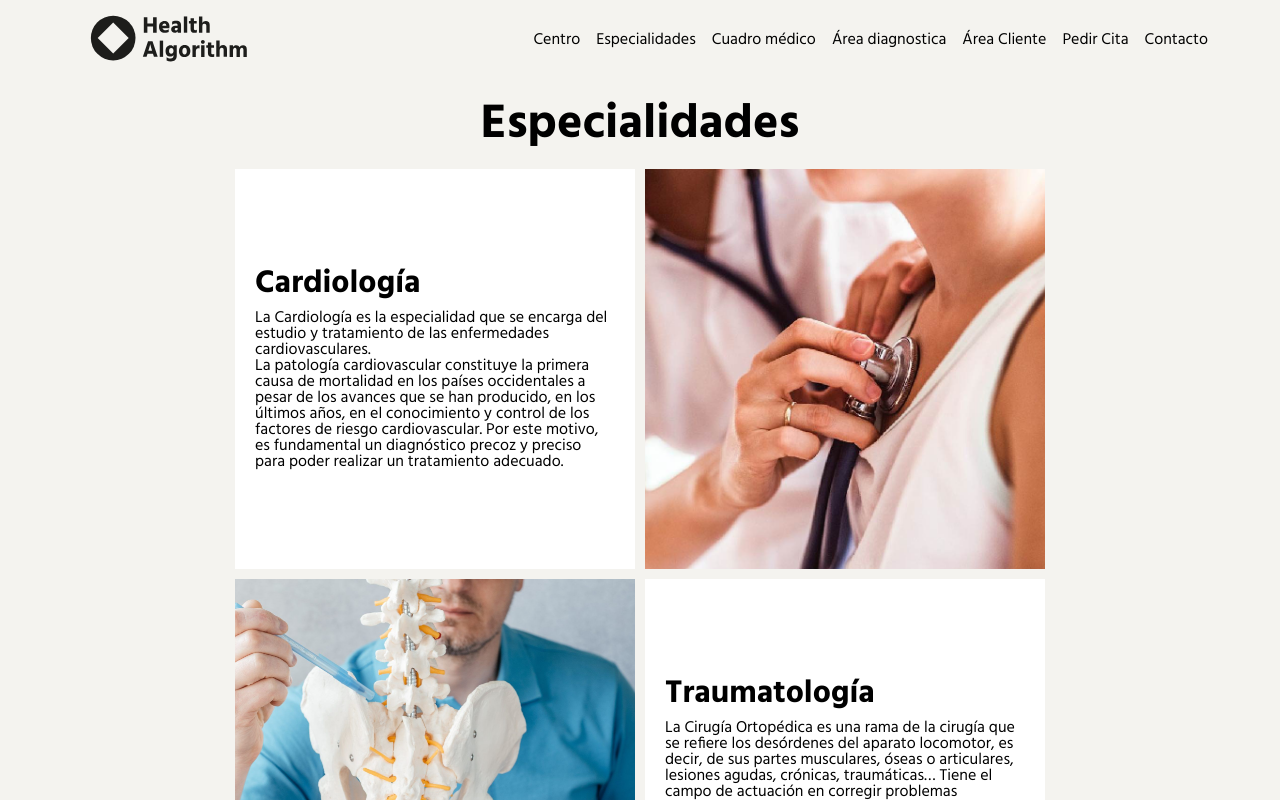
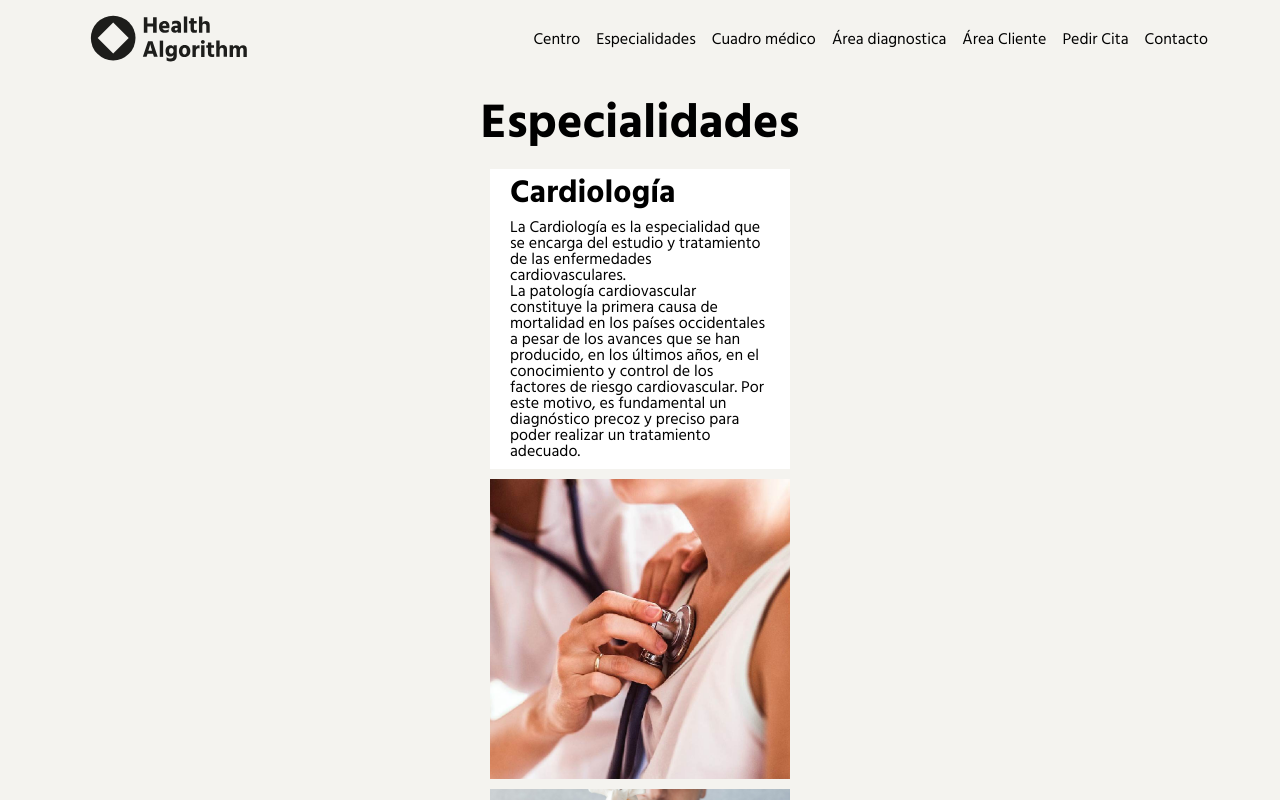
Before and after one commit to carlotajuncosa/front-proyectofinal, a React (Create React App) app: page /especialidades in a window 1280 px wide. Shown: the top 800 px of the page. Built offline with nearby package versions, Linux system fonts and the light colour scheme.

Commit message:
FIX images and text styles at areadiagnostica and especialidades

```diff
--- a/src/styles/AreaDiagnostica.scss
+++ b/src/styles/AreaDiagnostica.scss
@@ -1,3 +1,5 @@
+@import "Schema.scss";
+
 .diag {
   &__title {
     padding: 50px;
@@ -11,21 +13,30 @@
 
   &__box {
     display: flex;
-      justify-content: center;
+    flex-direction: column;
+    align-items: center;
     gap: 10px;
     padding-bottom: 10px;
   }
-    @media screen and (max-width: 821px) {
+
+  @include tablet {
     &__box {
       display: flex;
-        flex-direction: column;
-        align-items: center;
+      justify-content: center;
+    }
+    &__box--text {
+      width: 400px;
+      height: 400px;
+    }
+    &__box--img {
+      width: 400px;
+      height: 400px;
     }
   }
 
   &__box--text {
-      width: 400px;
-      height: 400px;
+    width: 300px;
+    height: 300px;
     background-color: white;
     padding-right: 20px;
     padding-left: 20px;
@@ -43,13 +54,13 @@
   }
 
   &__box--img {
-      width: 400px;
-      height: 400px;
+    width: 300px;
+    height: 300px;
   }
+
   &__img {
     height: 100%;
     width: 100%;
     object-fit: cover;
   }
-
 }
--- a/src/styles/Especialidades.scss
+++ b/src/styles/Especialidades.scss
@@ -9,21 +9,29 @@
 
   &__box {
     display: flex;
-    justify-content: center;
+    flex-direction: column;
+    align-items: center;
     gap: 10px;
     padding-bottom: 10px;
   }
-  @media screen and (max-width: 821px) {
+  @include tablet {
     &__box {
       display: flex;
-      flex-direction: column;
-      align-items: center;
+      justify-content: center;
+    }
+    &__box--text {
+      width: 400px;
+      height: 400px;
+    }
+    &__box--img {
+      width: 400px;
+      height: 400px;
     }
   }
 
   &__box--text {
-    width: 400px;
-    height: 400px;
+    width: 300px;
+    height: 300px;
     background-color: white;
     padding-right: 20px;
     padding-left: 20px;
@@ -41,8 +49,8 @@
   }
 
   &__box--img {
-    width: 400px;
-    height: 400px;
+    width: 300px;
+    height: 300px;
   }
   &__img {
     height: 100%;
```
Lines whose indentation alone changed are shown as unchanged.
